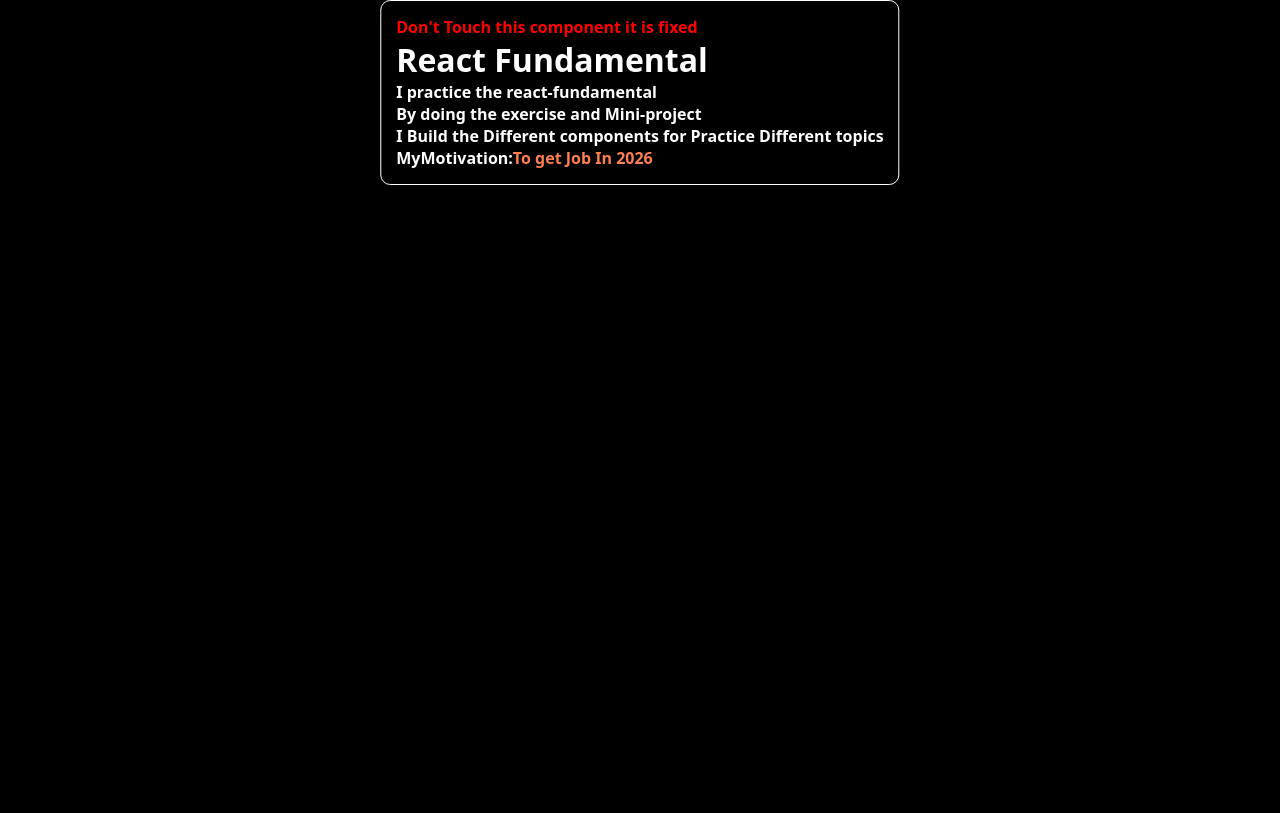
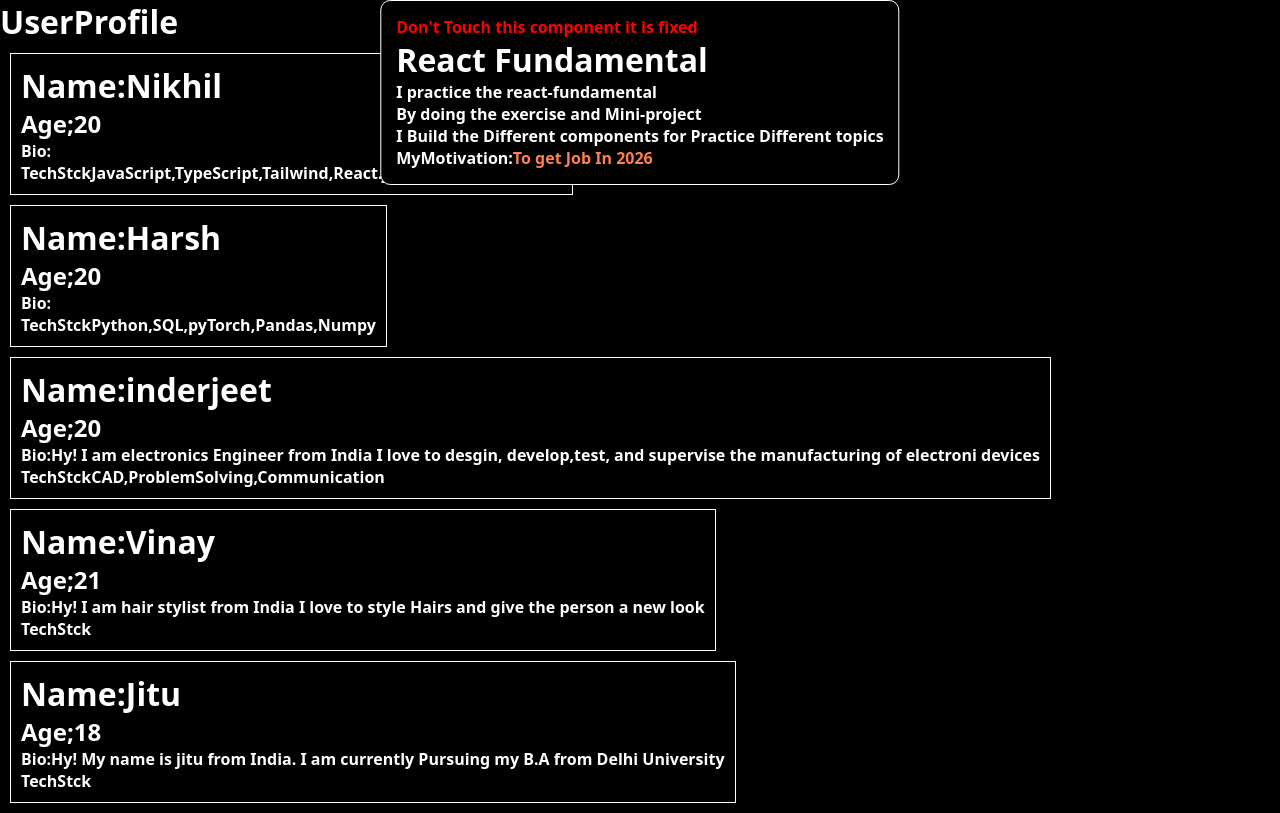
Before and after one commit to nikhildev-webapp/ReactFundamentals, a React (Vite) app: page / in a window 1280 px wide. Built offline with nearby package versions, Linux system fonts and the light colour scheme.

Commit message:
userprofile-exercise complete

```diff
--- a/src/App.jsx
+++ b/src/App.jsx
@@ -1,6 +1,7 @@
 import './App.css'
 
 import ExerciseComponent from './components/ExerciseComponent'
+import UserProfile from './components/UserProfile'
 
 
 function App() {
@@ -8,7 +9,7 @@ function App() {
     <>
       <ExerciseComponent />
       {/* Add your exercise component here⬇️*/}
-
+      <UserProfile/>
     </>
   )
 }
--- /dev/null
+++ b/src/components/UserProfile.jsx
@@ -0,0 +1,58 @@
+import React from 'react'
+
+const UserProfile = () => {
+    const UserProfile = [
+      {
+            Name: 'Nikhil',
+            Age: 20,
+            profession: 'Software Developer',
+            Bio: 'Hy! I am Software Developer from India I love to Build Mobile Application and Websites',
+            techStack:'JavaScript,TypeScript,Tailwind,React.js,ReactNative,Node.js'
+        },
+        {
+            Name: 'Harsh',
+            Age: 20,
+            profession: 'Data Analyst',
+            Bio: 'Hy! I am Data Analyst from India I love to Work with date and create Ai models from it',
+            techStack:'Python,SQL,pyTorch,Pandas,Numpy'
+        },
+        {
+            Name: 'inderjeet',
+            Age: 20,
+            profession: 'Electronics Engineer',
+            bio: 'Hy! I am electronics Engineer from India I love to desgin, develop,test, and supervise the manufacturing of electroni devices',
+            techStack:'CAD,ProblemSolving,Communication'
+        },
+        {
+            Name: 'Vinay',
+            Age: 21,
+            profession: 'Hair stylist',
+            bio:'Hy! I am hair stylist from India I love to style Hairs and give the person a new look'
+        },
+        {
+            Name: 'Jitu',
+            Age: 18,
+            profession: 'student',
+            bio:'Hy! My name is jitu from India. I am currently Pursuing my B.A from Delhi University'
+        }
+
+
+  ]
+    return (
+      <>
+            <h1>UserProfile</h1>
+            <div>
+                {UserProfile.map((user,index) => (
+                    <div style={{border:'1px solid',padding:'10px',display:'flexbox',margin:'10px',justifySelf:'start'}}>
+                    <h1>Name:{user.Name}</h1>
+                    <h2>Age;{user.Age}</h2>
+                    <p>Bio:{user.bio}</p>
+                    <p>TechStck{user.techStack}</p>
+                </div>
+                ))}
+            </div>
+      </>
+  )
+}
+
+export default UserProfile
```
